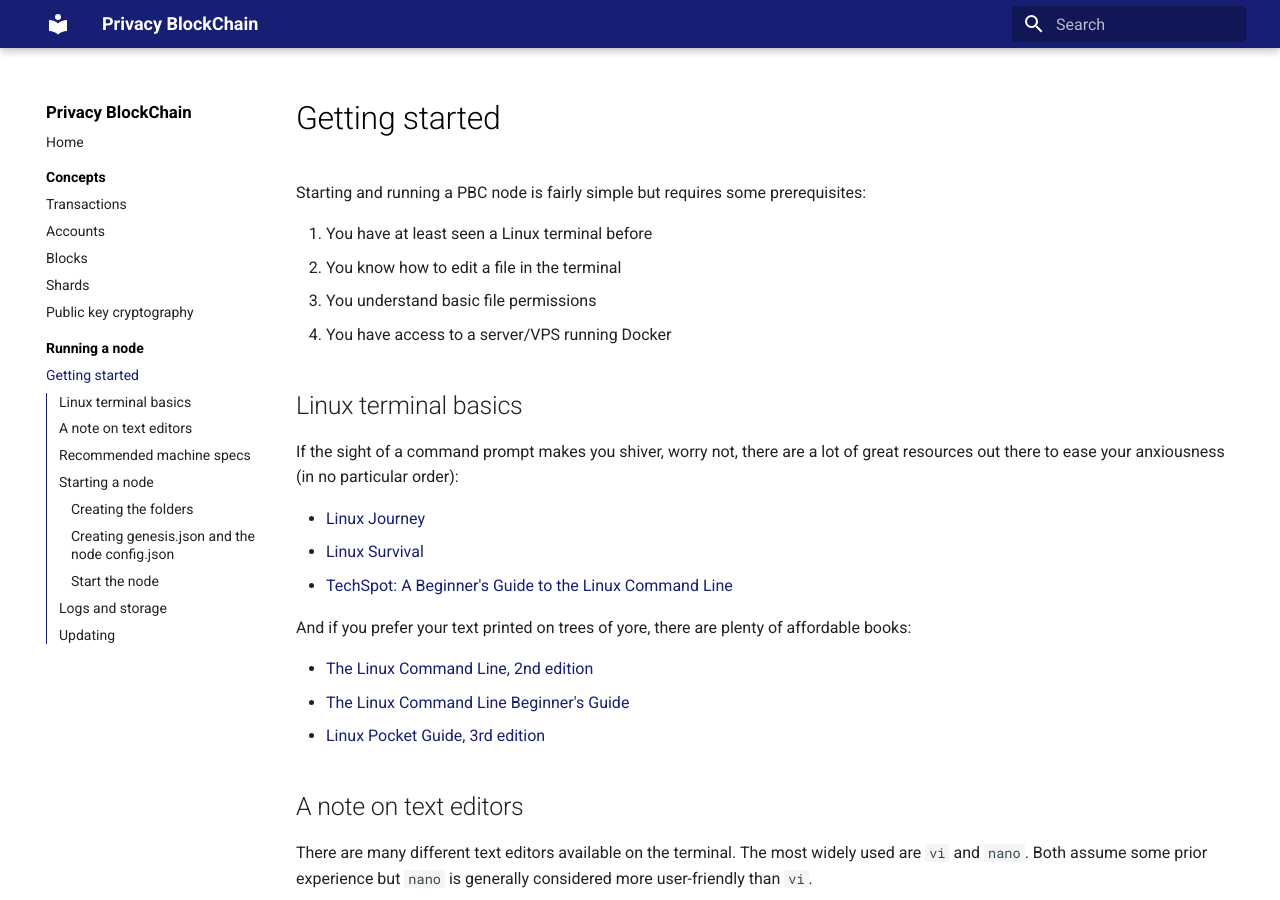
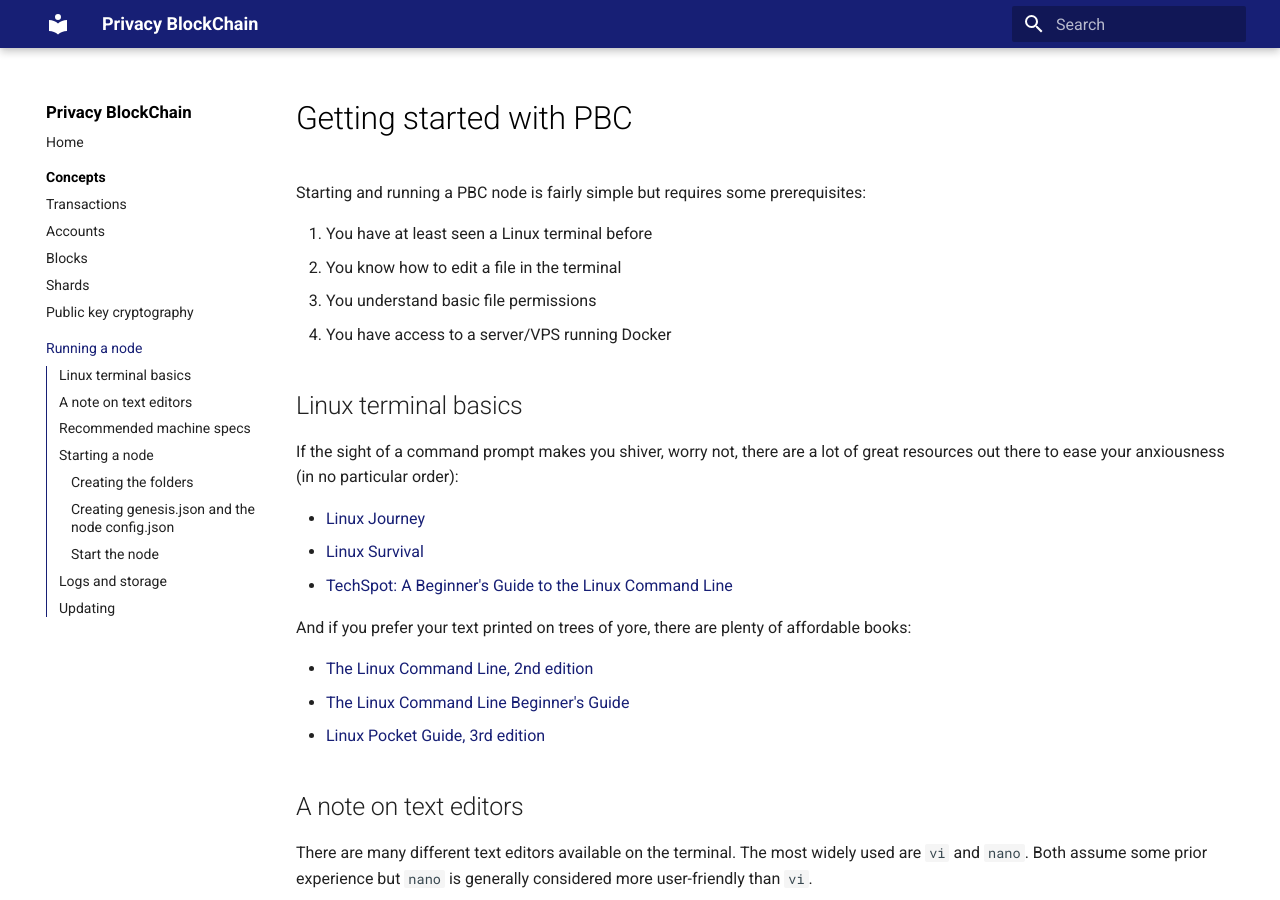
Before and after one commit to 0xSero/partisia-docs, an MkDocs documentation site: the page built from docs/operator.md, in a window 1280 px wide and 900 px high. Built offline with MkDocs 1.6.1 and Material for MkDocs 9.7.7, drawn with Linux system fonts in a browser that asks for light colours; a script that is not in the unit is left out.

Commit message:
Headlines

`````diff
--- a/docs/operator.md
+++ b/docs/operator.md
@@ -1,4 +1,4 @@
-# Getting started
+# Getting started with PBC
 
 Starting and running a PBC node is fairly simple but requires some prerequisites:
 
@@ -6,7 +6,6 @@ Starting and running a PBC node is fairly simple but requires some prerequisites
 1. You know how to edit a file in the terminal
 1. You understand basic file permissions
 1. You have access to a server/VPS running Docker
-
 
 ## Linux terminal basics
 
@@ -22,7 +21,6 @@ And if you prefer your text printed on trees of yore, there are plenty of afford
 - [The Linux Command Line Beginner's Guide](https://www.amazon.com/Linux-Command-Line-Beginners-Guide-ebook/dp/B007CD3SOI/ref=sr_1_9?dchild=1&keywords=linux+terminal&qid=1623401267&sr=8-9)
 - [Linux Pocket Guide, 3rd edition](https://www.amazon.com/Linux-Pocket-Guide-Essential-Commands/dp/1491927577/ref=sr_1_11?dchild=1&keywords=linux+terminal&qid=1623401267&sr=8-11)
 
-
 ## A note on text editors
 
 There are many different text editors available on the terminal. The most widely used are `vi` and `nano`. Both assume some prior experience but `nano` is generally considered more user-friendly than `vi`.
@@ -33,11 +31,11 @@ For the rest of the text we will assume you are using `nano`.
 
 The recommended technical requirements are:
 
-* Quad-core CPU
-* 8 GB RAM
-* 40 GB SSD
-* Docker or compatible container runtime
-* Publicly accessible IP with ports `9888` to `9897` open
+- Quad-core CPU
+- 8 GB RAM
+- 40 GB SSD
+- Docker or compatible container runtime
+- Publicly accessible IP with ports `9888` to `9897` open
 
 ## Starting a node
 
@@ -179,7 +177,6 @@ sudo docker login -u <GitLab e-mail address> registry.gitlab.com
 
 **Note:** If you have two-factor login enabled in GitLab you need to create a [personal access token](https://gitlab.com/-/profile/personal_access_tokens).
 
-
 You can now start the node:
 
 ````bash
@@ -188,13 +185,11 @@ sudo docker-compose up -d
 
 This should pull the latest image and start the reader node in the background. If the command was executed succesfully it won't print anything. To verify that the node is running run:
 
-
 ````bash
 sudo docker logs -f pbc-betanet-reader
 ````
 
 This should print a bunch of log statements. All the timestamps are in [UTC](https://en.wikipedia.org/wiki/Coordinated_Universal_Time) and can therefore be offset several hours from your local time.
-
 
 ## Logs and storage
 
--- a/mkdocs.yml
+++ b/mkdocs.yml
@@ -7,9 +7,7 @@ nav:
       Blocks: block.md
       Shards: shards
       Public key cryptography: keys.md
-  - Running a node:
-      Getting started: operator.md
-
+  - Running a node: operator.md
 
 extra_css:
   - stylesheets/extra.css
`````
